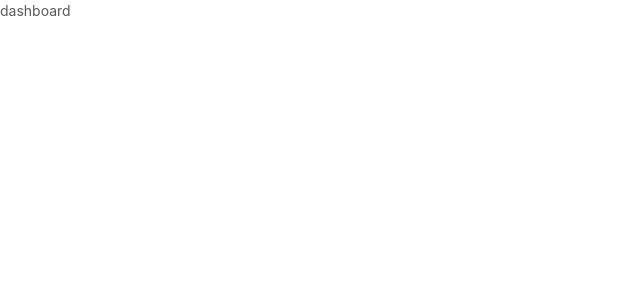
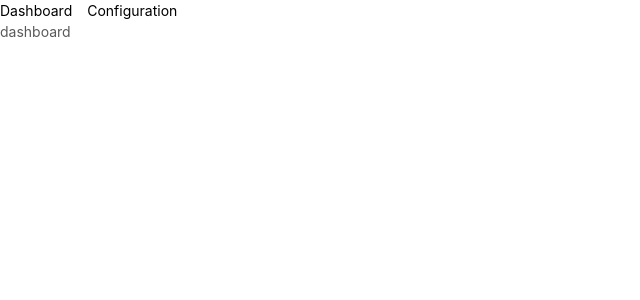
Before and after one commit to thoughtworks/metrik, a React app: page / in a window 1280 px wide. Shown: the top 300 px of the page, without its empty margins (0-640 px from the left). Built offline with nearby package versions, Linux system fonts and the light colour scheme.

Commit message:
[#97][Rui & Wenjun][Chore] build simple navigation

```diff
--- a/src/App.tsx
+++ b/src/App.tsx
@@ -2,10 +2,12 @@ import React, { FC } from "react";
 import ReactDom from "react-dom";
 import { Routes } from "./Routes";
 import { BrowserRouter as Router, Switch } from "react-router-dom";
+import { Nav } from "./components/Nav";
 
 export const App: FC = () => {
 	return (
 		<Router>
+			<Nav />
 			<Switch>
 				<Routes />
 			</Switch>
--- /dev/null
+++ b/src/components/Nav.tsx
@@ -0,0 +1,20 @@
+import { Link } from "react-router-dom";
+import React from "react";
+import { css } from "@emotion/react";
+
+const linkStyles = css({
+	fontSize: 14,
+	color: "#000",
+	marginRight: 15,
+});
+
+export const Nav = () => (
+	<>
+		<Link css={linkStyles} to={"/"}>
+			Dashboard
+		</Link>
+		<Link css={linkStyles} to={"/config"}>
+			Configuration
+		</Link>
+	</>
+);
```
